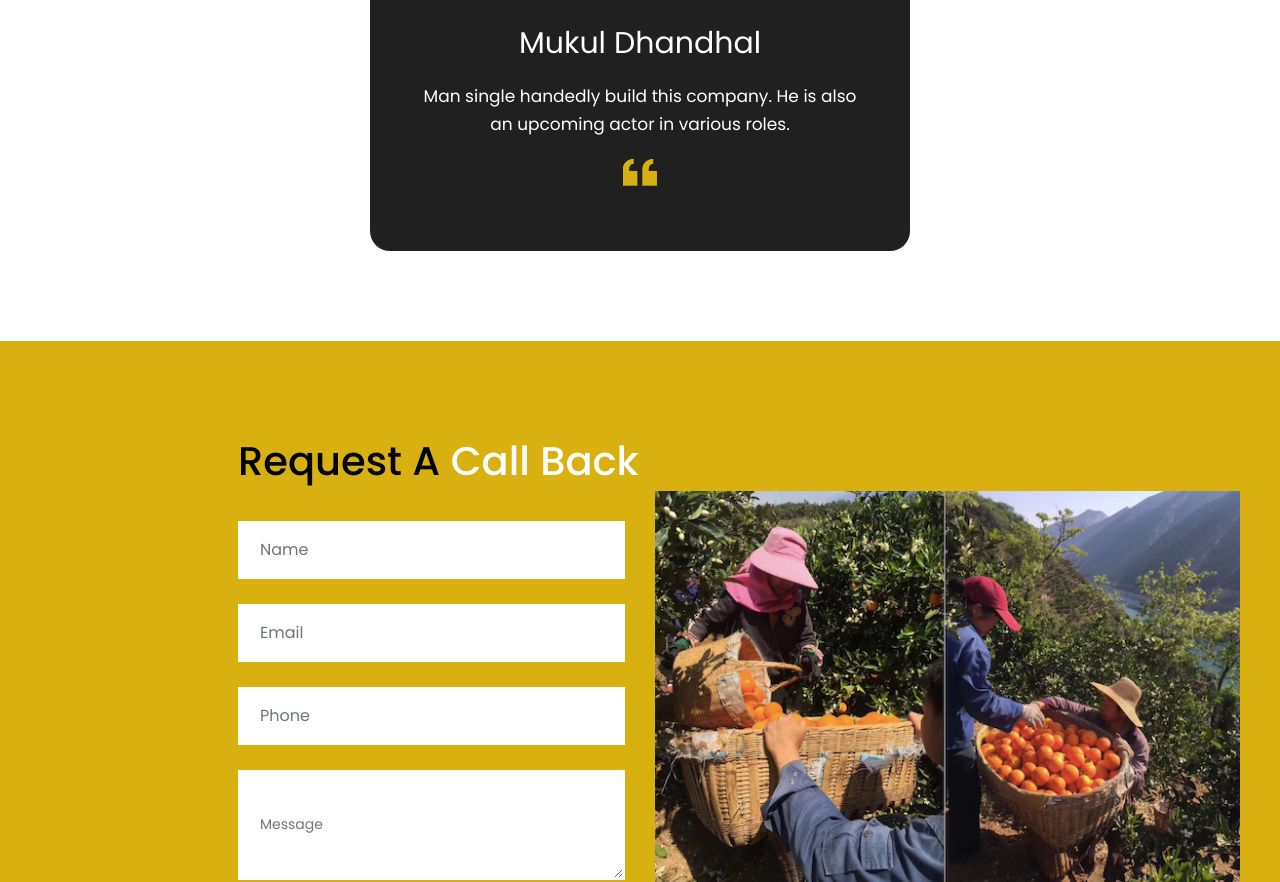
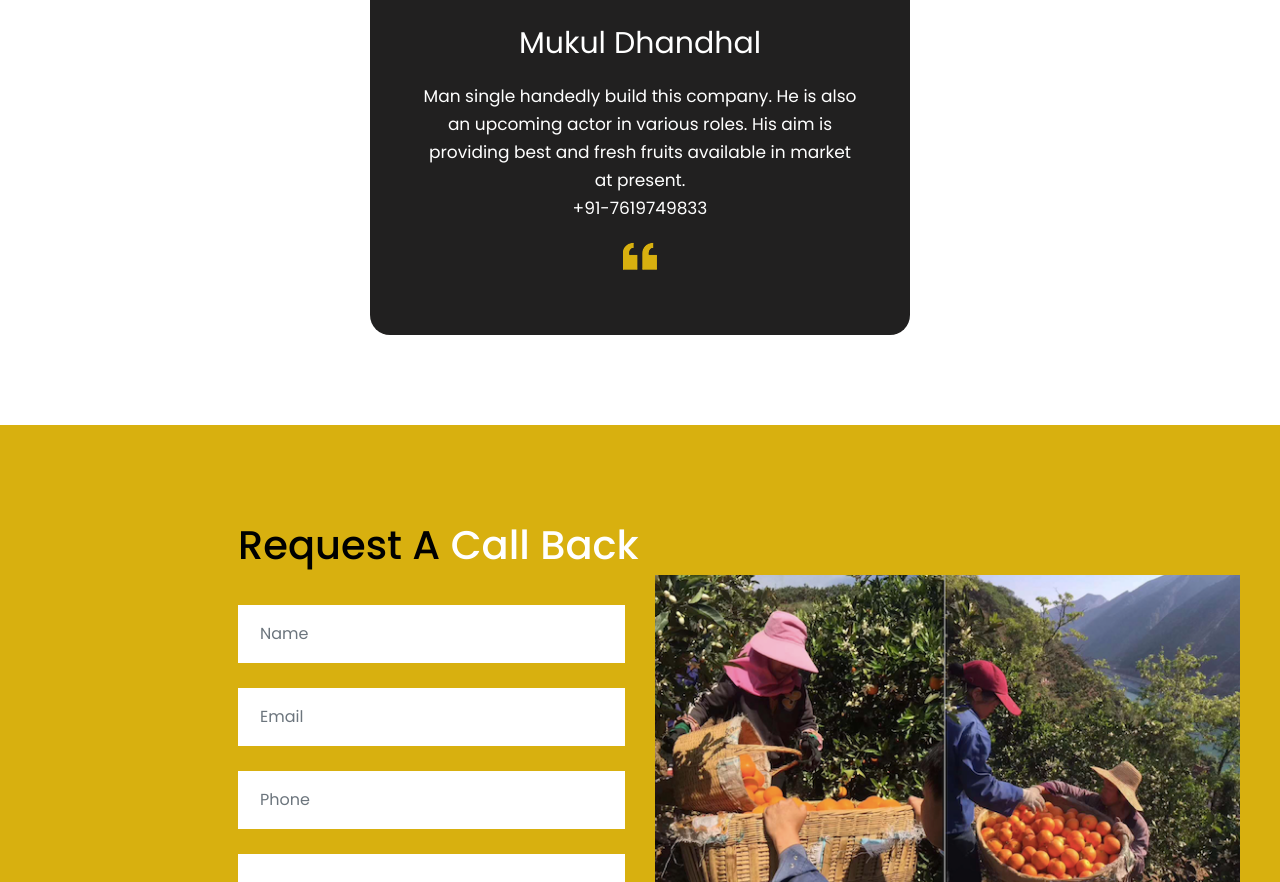
Before and after one commit to RajatBhardwaj007/santra, a plain HTML site: page index.html in a window 1280 px wide. Shown: the part 2284-3166 px from the top of the page. Drawn offline with nearby package versions, Linux system fonts and the light colour scheme.

Commit message:
Update index.html

```diff
--- a/index.html
+++ b/index.html
@@ -241,7 +241,7 @@
               <div class="Client_box">
                 <img src="images/mukul.jpg" alt="#" />
                 <h3>Mukul Dhandhal</h3>
-                <p>Man single handedly build this company. He is also an upcoming actor in various roles. </p>
+                <p>Man single handedly build this company. He is also an upcoming actor in various roles. His aim is providing best and fresh fruits available in market at present.<br> +91-7619749833 </p>
                 <i><img src="images/client_icon.png" alt="#" /></i>
               </div>
             </div>
```
